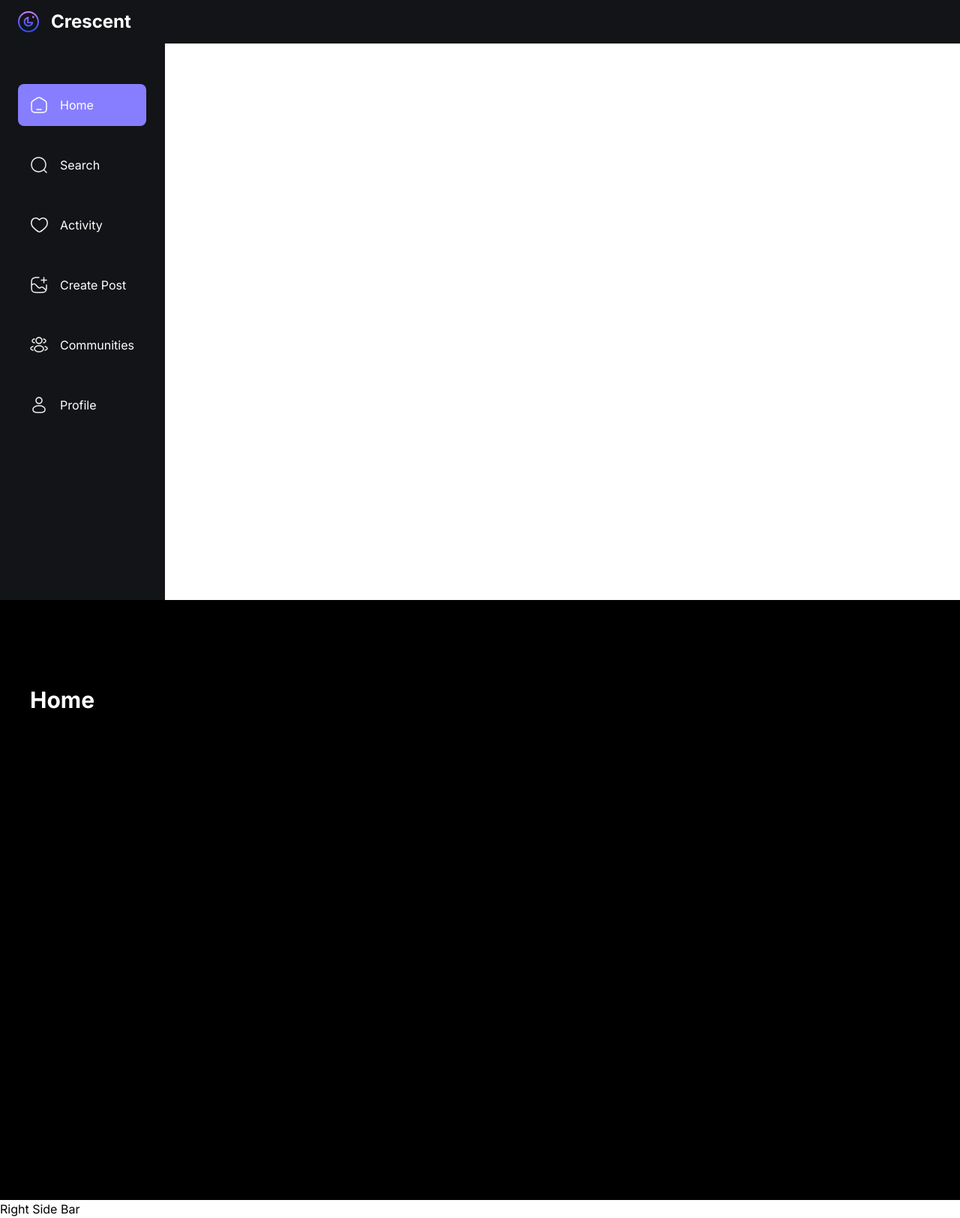
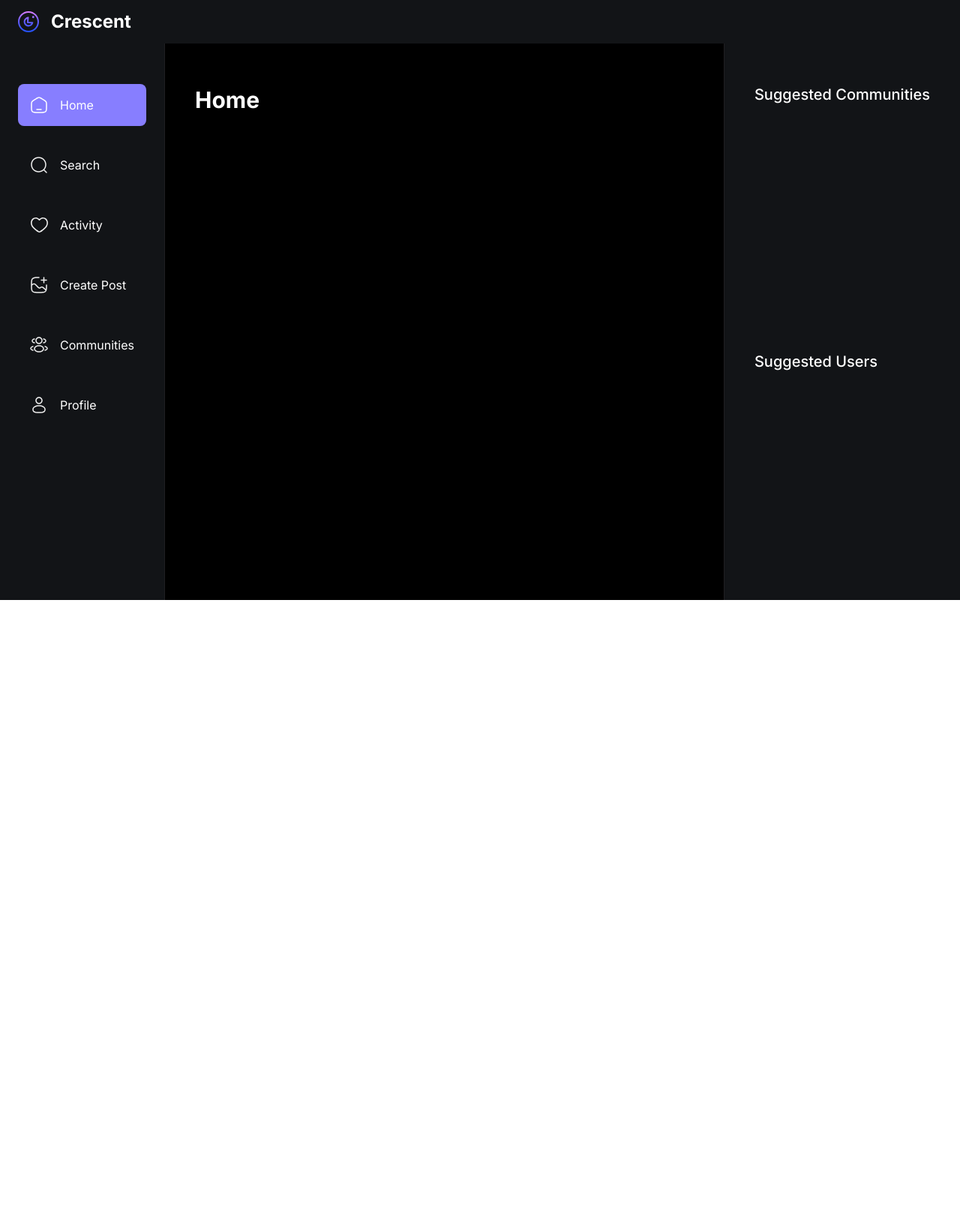
Before and after one commit to dannguyen9219/crescent, a Next.js app: page / in a window 1280 px wide. Shown: the whole page at 75% size. After the commit the page ends 800 px from the top, so only its background shows below. Built offline with nearby package versions, Linux system fonts and the light colour scheme; no server answers.

Commit message:
right side bar done

```diff
--- a/app/(root)/layout.tsx
+++ b/app/(root)/layout.tsx
@@ -35,7 +35,7 @@
       <html lang="en">
         <body className={inter.className}>
           <TopBar />
-          <main>
+          <main className="flex flex-row">
             <LeftSideBar />
 
             <section className="main-container">
--- a/components/shared/RightSideBar.tsx
+++ b/components/shared/RightSideBar.tsx
@@ -1,11 +1,35 @@
+"use client"
+import Link from 'next/link'
+import Image from "next/image"
+import { usePathname, useRouter } from "next/navigation"
+import { SignedIn, SignOutButton } from '@clerk/nextjs'
 
 
+// Application Imports || Define Imports
+// =================================================================================================
+// =================================================================================================
+import { sidebarLinks } from '@/constants/index'
 
+
+// Application Components || Define Exports
+// =================================================================================================
+// =================================================================================================
 export const RightSideBar = () => {
+  const router = useRouter()
+  const pathname = usePathname()
 
   return (
-    <h1>
-      Right Side Bar
-    </h1>
+    <section className="custom-scrollbar rightsidebar">
+      <div className="flex flex-1 flex-col justify-start">
+        <h3 className="text-heading4-medium text-light-1">
+          Suggested Communities
+        </h3>
+      </div>
+      <div className="flex flex-1 flex-col justify-start">
+        <h3 className="text-heading4-medium text-light-1">
+          Suggested Users
+        </h3>
+      </div>
+    </section>
   )
 }
```
